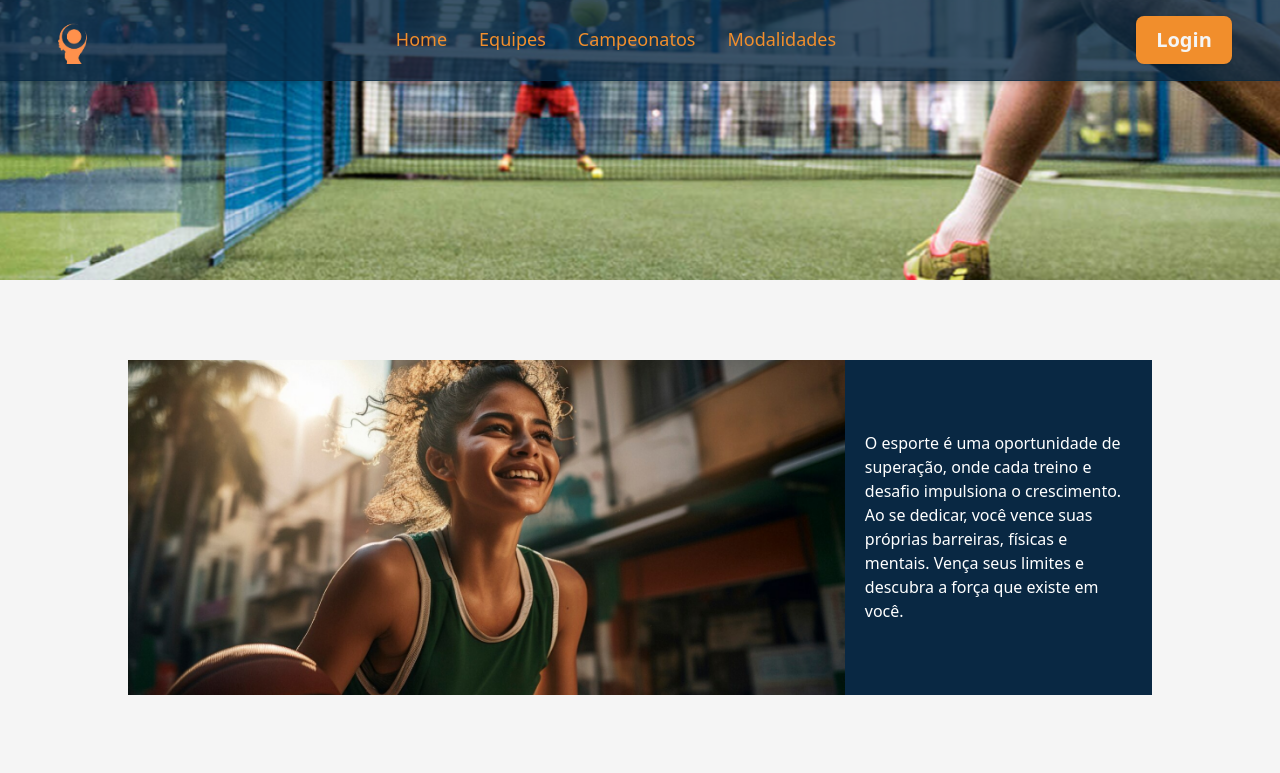
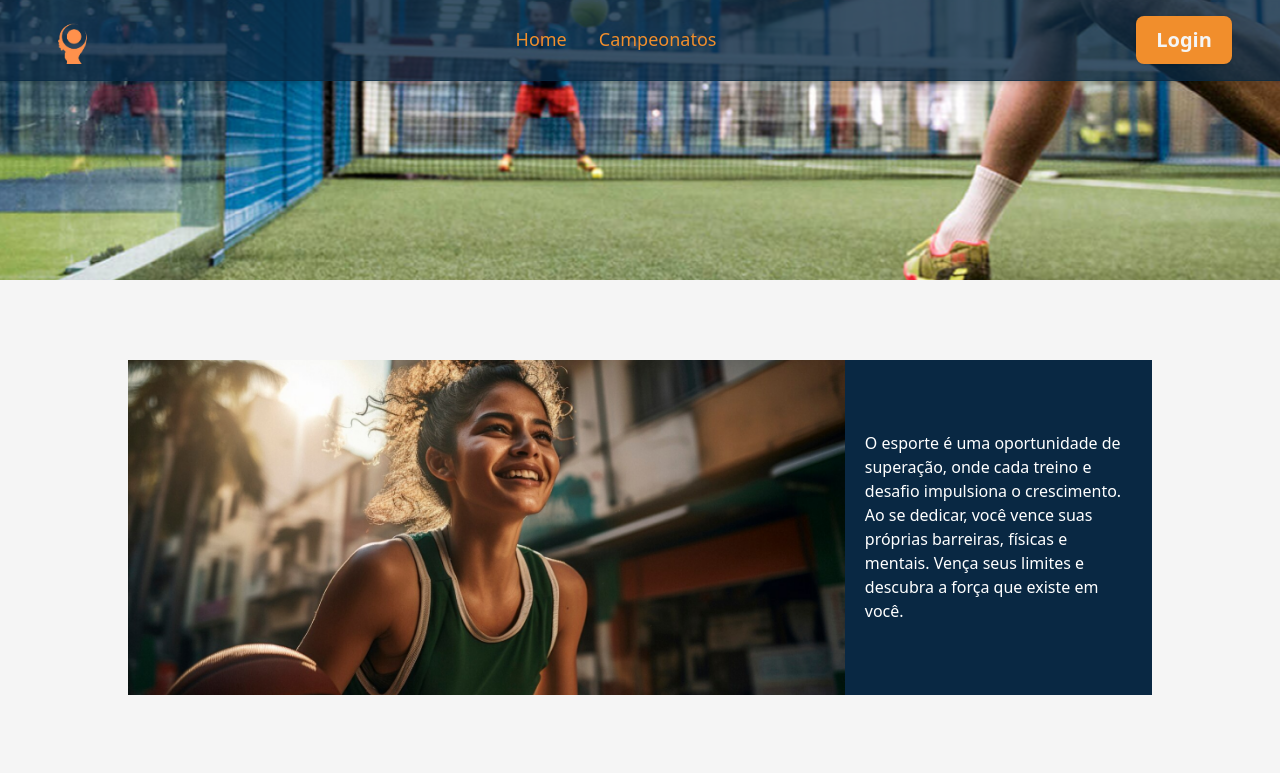
Before and after one commit to SICA-OFC/site, a React (Vite) app in the folder front-end/: page / in a window 1280 px wide. Shown: the top 773 px of the page. Built offline with nearby package versions, Linux system fonts and the light colour scheme; no server answers.

Commit message:
fix: Header hiperlinks

```diff
--- a/front-end/src/components/header.jsx
+++ b/front-end/src/components/header.jsx
@@ -80,14 +80,8 @@ const Header = () => {
               <Link to="/" className="hover:border-b-2 hover:border-primaria transition border-b-2 border-transparent">
                 Home
               </Link>
-              <Link to="/equipes" className="hover:border-b-2 border-primaria transition">
-                Equipes
-              </Link>
               <Link to="/campeonatos" className="hover:border-b-2 border-primaria transition">
                 Campeonatos
-              </Link>
-              <Link to="/modalidades" className="hover:border-b-2 border-primaria transition">
-                Modalidades
               </Link>
             </nav>
           </div>
```
